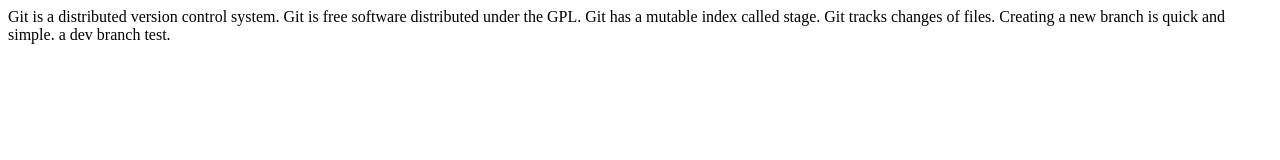
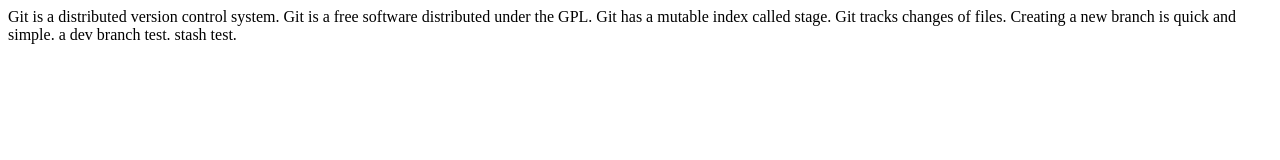
Before and after one commit to fictioner/learngit, a plain HTML site: page index.html in a window 1280 px wide. Drawn offline with Linux system fonts and the light colour scheme.

Commit message:
fix bug 101

```diff
--- a/index.html
+++ b/index.html
@@ -7,10 +7,11 @@
 
 <body>
 Git is a distributed version control system.
-Git is free software distributed under the GPL.
+Git is a free software distributed under the GPL.
 Git has a mutable index called stage.
 Git tracks changes of files.
 Creating a new branch is quick and simple.
 a dev branch test.
+stash test.
 </body>
 </html>
```
